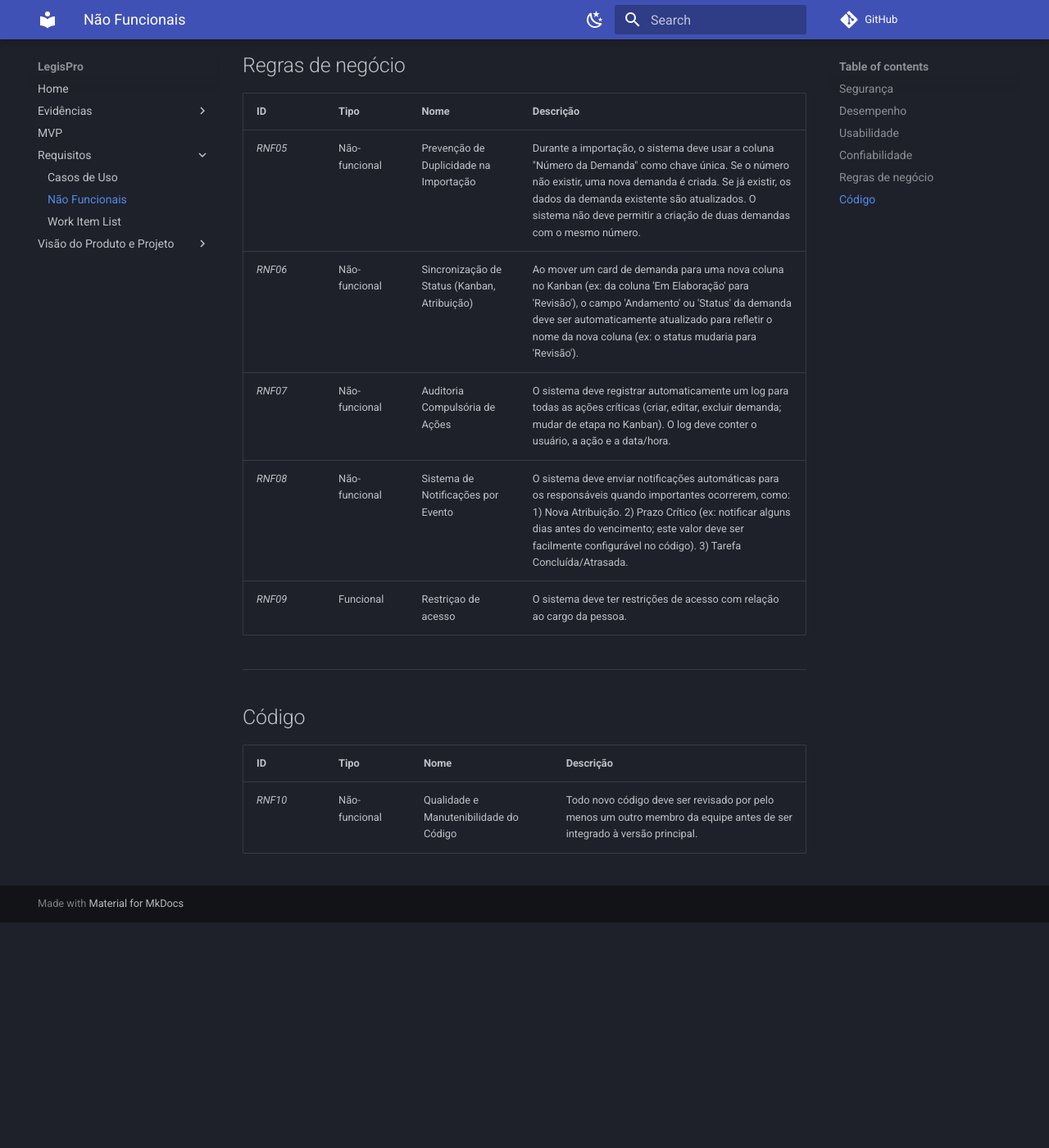
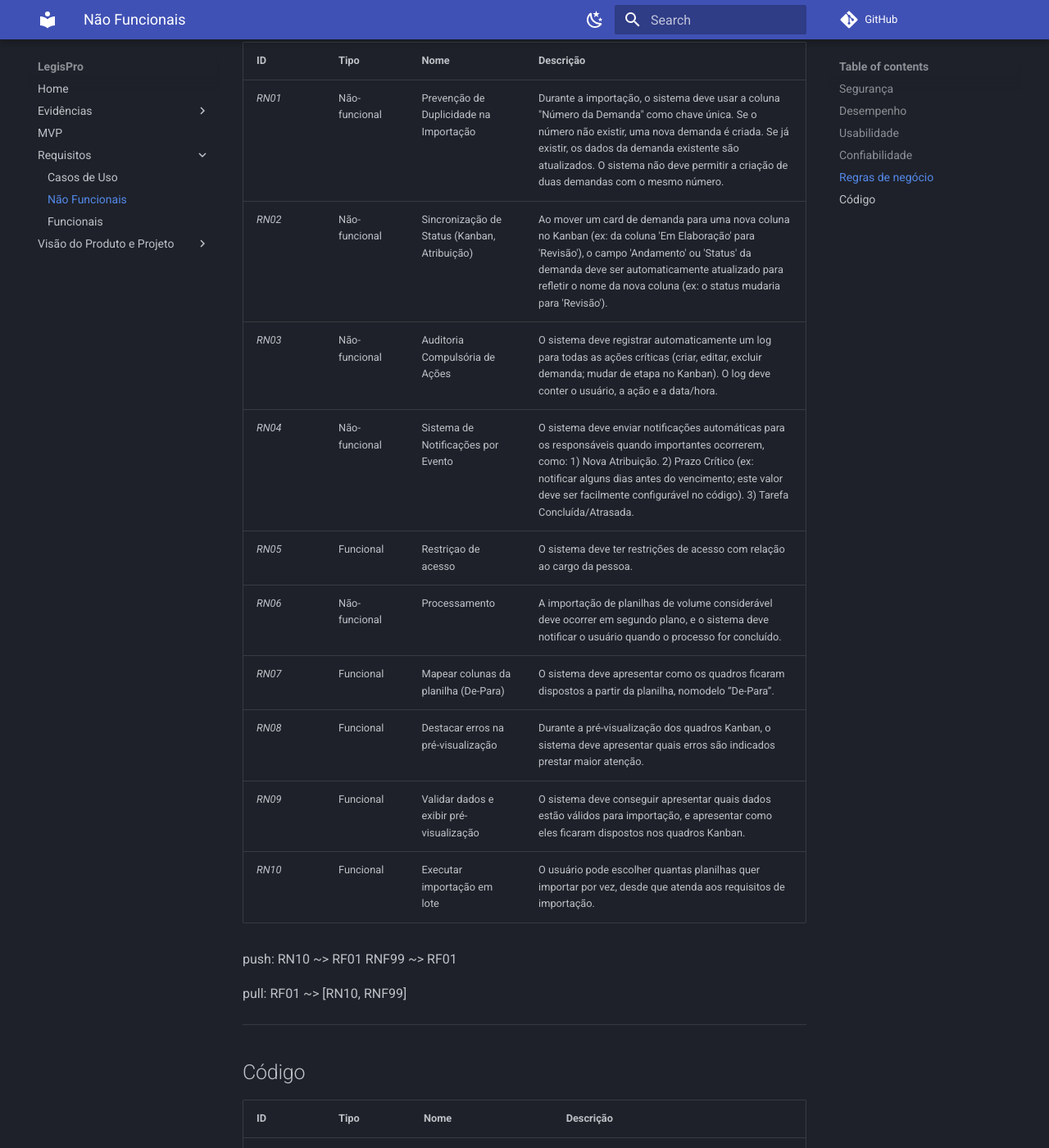
Before and after one commit to mdsreq-fga-unb/REQ-2025.2-T02-ProJuris, an MkDocs documentation site: the page built from docs/Requisitos/Não funcionais.md, in a window 1280 px wide and 1400 px high, scrolled down 1364 px. Shown: the whole window at 82% size. Built offline with MkDocs 1.6.1 and Material for MkDocs 9.7.7, drawn with Linux system fonts in a browser that asks for light colours; comment, search, counter and statistics services are not loaded; before the commit the page ends 2489 px from its top, so only the background shows below that; some of the changed text lies outside the part shown.

```diff
--- a/docs/Requisitos/Não funcionais.md
+++ b/docs/Requisitos/Não funcionais.md
@@ -12,7 +12,7 @@
 
 | ID | Tipo | Nome | Descrição |
 | :--- | :--- | :--- | :--- |
-| *RNF02* | Não-funcional | Experiência de Carregamento Ágil | Interface: O carregamento das telas principais (Dashboard, Kanban) deve ser percebido pelo usuário como ativo, como se estivessem processando, utilizando indicadores visuais de carregamento ("spinners"). Processamento : A importação de planilhas de volume considerável deve ocorrer em segundo plano, e sistema deve notificar o usuário quando o processo for concluído. |
+| *RNF02* | Não-funcional | Experiência de Carregamento Ágil | Interface: O carregamento das telas principais (Dashboard, Kanban) devem indicar visualmente que a ação do usuário está sendo processada, utilizando indicadores visuais de carregamento ("spinners"). |
 
 ---
 
@@ -37,11 +37,23 @@
 
 | ID | Tipo | Nome | Descrição |
 | :--- | :--- | :--- | :--- |
-| *RNF05* | Não-funcional | Prevenção de Duplicidade na Importação | Durante a importação, o sistema deve usar a coluna "Número da Demanda" como chave única. Se o número não existir, uma nova demanda é criada. Se já existir, os dados da demanda existente são atualizados. O sistema não deve permitir a criação de duas demandas com o mesmo número. |
-| *RNF06* | Não-funcional | Sincronização de Status (Kanban, Atribuição) | Ao mover um card de demanda para uma nova coluna no Kanban (ex: da coluna 'Em Elaboração' para 'Revisão'), o campo 'Andamento' ou 'Status' da demanda deve ser automaticamente atualizado para refletir o nome da nova coluna (ex: o status mudaria para 'Revisão'). |
-| *RNF07* | Não-funcional | Auditoria Compulsória de Ações | O sistema deve registrar automaticamente um log para todas as ações críticas  (criar, editar, excluir demanda; mudar de etapa no Kanban). O log deve conter o usuário, a ação e a data/hora. |
-| *RNF08* | Não-funcional | Sistema de Notificações por Evento | O sistema deve enviar notificações automáticas para os responsáveis quando importantes ocorrerem, como: 1) Nova Atribuição. 2) Prazo Crítico (ex: notificar alguns dias antes do vencimento; este valor deve ser facilmente configurável no código). 3) Tarefa Concluída/Atrasada. |
-| *RNF09* | Funcional | Restriçao de acesso | O sistema deve ter restrições de acesso com relação ao cargo da pessoa. |
+| *RN01* | Não-funcional | Prevenção de Duplicidade na Importação | Durante a importação, o sistema deve usar a coluna "Número da Demanda" como chave única. Se o número não existir, uma nova demanda é criada. Se já existir, os dados da demanda existente são atualizados. O sistema não deve permitir a criação de duas demandas com o mesmo número. |
+| *RN02* | Não-funcional | Sincronização de Status (Kanban, Atribuição) | Ao mover um card de demanda para uma nova coluna no Kanban (ex: da coluna 'Em Elaboração' para 'Revisão'), o campo 'Andamento' ou 'Status' da demanda deve ser automaticamente atualizado para refletir o nome da nova coluna (ex: o status mudaria para 'Revisão'). |
+| *RN03* | Não-funcional | Auditoria Compulsória de Ações | O sistema deve registrar automaticamente um log para todas as ações críticas  (criar, editar, excluir demanda; mudar de etapa no Kanban). O log deve conter o usuário, a ação e a data/hora. |
+| *RN04* | Não-funcional | Sistema de Notificações por Evento | O sistema deve enviar notificações automáticas para os responsáveis quando importantes ocorrerem, como: 1) Nova Atribuição. 2) Prazo Crítico (ex: notificar alguns dias antes do vencimento; este valor deve ser facilmente configurável no código). 3) Tarefa Concluída/Atrasada. |
+| *RN05* | Funcional | Restriçao de acesso | O sistema deve ter restrições de acesso com relação ao cargo da pessoa. |
+| *RN06* | Não-funcional | Processamento | A importação de planilhas de volume considerável deve ocorrer em segundo plano, e o sistema deve notificar o usuário quando o processo for concluído. |
+| *RN07* | Funcional | Mapear colunas da planilha (De-Para) | O sistema deve apresentar como os quadros ficaram dispostos a partir da planilha, nomodelo “De-Para”. |
+| *RN08* | Funcional | Destacar erros na pré-visualização | Durante a pré-visualização dos quadros Kanban, o sistema deve apresentar quais erros são indicados prestar maior atenção. |
+| *RN09* | Funcional | Validar dados e exibir pré-visualização | O sistema deve conseguir apresentar quais dados estão válidos para importação, e apresentar como eles ficaram dispostos nos quadros Kanban. |
+| *RN10* | Funcional | Executar importação em lote | O usuário pode escolher quantas planilhas quer importar por vez, desde que atenda aos requisitos de importação. |
+
+push:
+RN10 ~> RF01
+RNF99 ~> RF01
+
+pull:
+RF01 ~> [RN10, RNF99]
 
 ---
 
@@ -49,4 +61,4 @@
 
 | ID | Tipo | Nome | Descrição |
 | :--- | :--- | :--- | :--- |
-| *RNF10* | Não-funcional | Qualidade e Manutenibilidade do Código | Todo novo código deve ser revisado por pelo menos um outro membro da equipe antes de ser integrado à versão principal.
+| *RNF05* | Não-funcional | Qualidade e Manutenibilidade do Código | Todo novo código deve ser revisado por pelo menos um outro membro da equipe antes de ser integrado à versão principal. |
--- a/mkdocs.yml
+++ b/mkdocs.yml
@@ -22,7 +22,7 @@ nav:
   - Requisitos:
     - 'Casos de Uso': 'Requisitos/Casos de Uso.md'
     - 'Não Funcionais': 'Requisitos/Não funcionais.md'
-    - 'Work Item List': 'Requisitos/Work Item List.md'
+    - 'Funcionais': 'Requisitos/Work Item List.md'
   - Visão do Produto e Projeto:
     - 'Cenário Atual': 'Visão do produto e projeto/1 CENÁRIO ATUAL DO CLIENTE E DO NEGÓCIO.md'
     - Engenharia de Requisitos: 'Visão do produto e projeto/2 Engenharia de Requisitos.md'
```
Also changed, not shown: docs/Requisitos/Work Item List.md (+0 -4 lines), docs/Visão do produto e projeto/6 CRONOGRAMA E ENTREGAS.md (+14 -14 lines), docs/index.md (+2 -2 lines).
